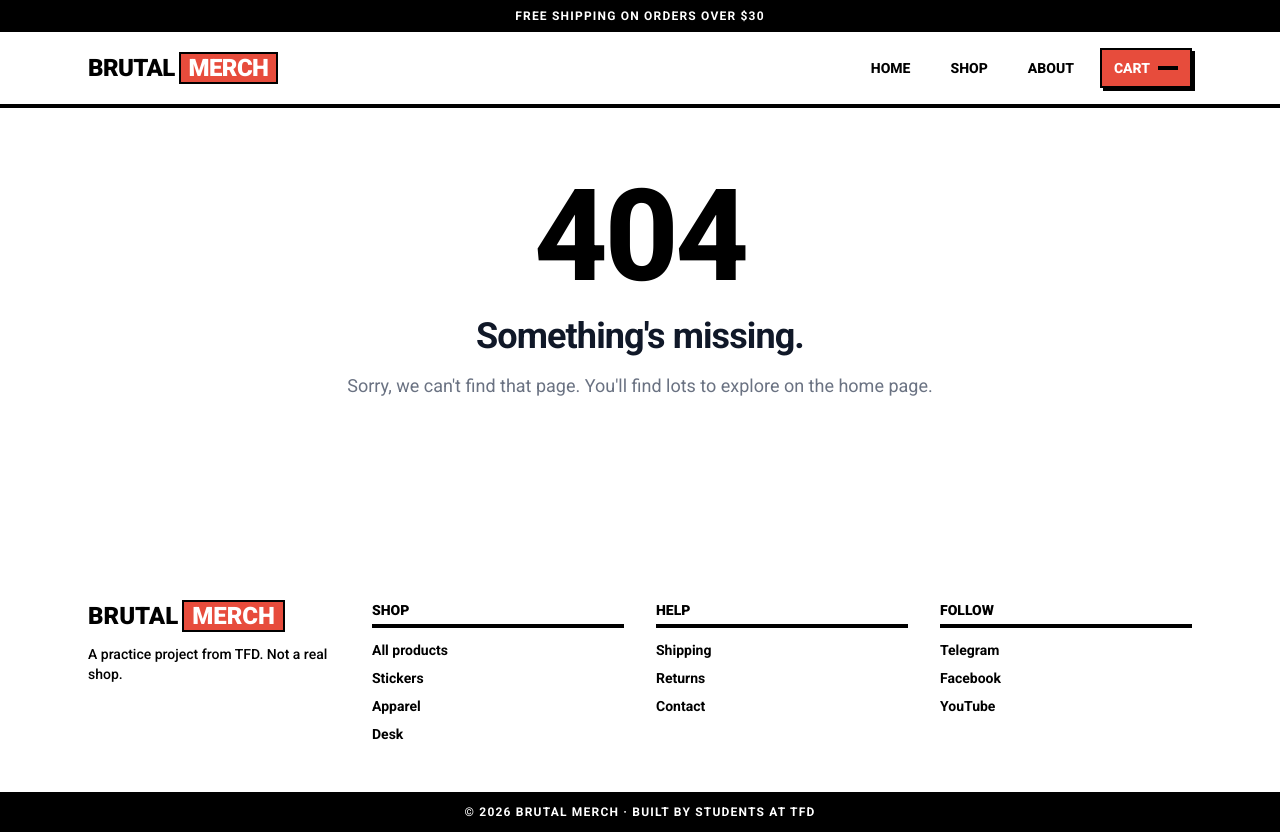
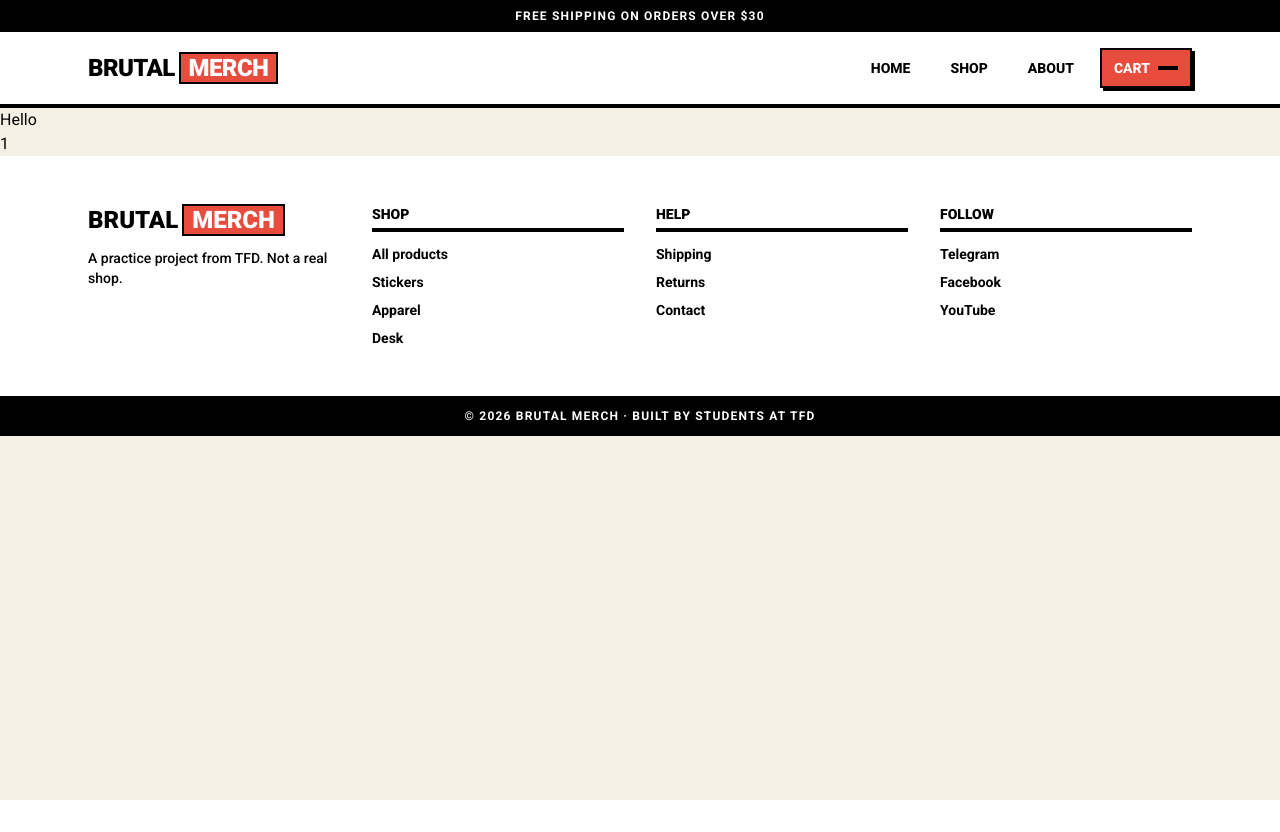
Before and after one commit to KimangKhenng/ctc-merch-weekend, a Vue app: page /products/1 in a window 1280 px wide. After the commit the page ends 800 px from the top, so only its background shows below. Built offline with nearby package versions, Linux system fonts and the light colour scheme.

Commit message:
product page

```diff
--- a/src/components/products/ProductCard.vue
+++ b/src/components/products/ProductCard.vue
@@ -11,13 +11,15 @@
         </div>
         <div class="p-4 flex flex-col gap-2 grow">
             <span class="self-start border-2 border-black text-xs font-bold uppercase px-2 py-0.5">{{ product.category
-            }}</span>
+                }}</span>
             <h3 class="text-lg font-black uppercase leading-tight">{{ product.name }}</h3>
             <p class="text-sm font-medium">{{ product.description }}</p>
             <div class="mt-auto pt-3 flex items-center justify-between gap-2">
                 <p class="text-xl font-black">$ {{ product.price }} <span v-if="product.oldPrice"
                         class="text-sm font-bold line-through text-black/50">${{ product.oldPrice }}</span></p>
                 <div class="flex gap-2">
+                    <button @click="goToProduct"
+                        class="border-2 border-black bg-white px-2 py-2 text-xs font-extrabold uppercase cursor-pointer">View</button>
                     <button
                         class="border-2 border-black bg-white px-2 py-2 text-xs font-extrabold uppercase cursor-pointer">Save</button>
                     <button @click="$emit('addToCart', product)"
@@ -46,5 +48,10 @@ export default {
         }
     },
     emits: ['addToCart'],
+    methods: {
+        goToProduct() {
+            this.$router.push(`/products/${this.product.id}`)
+        }
+    }
 }
 </script>
--- a/src/router/index.js
+++ b/src/router/index.js
@@ -4,6 +4,7 @@ import HomePage from "@/views/HomePage.vue";
 import ShopPage from "@/views/ShopPage.vue";
 import AboutPage from "@/views/AboutPage.vue";
 import NotFoundView from "@/views/NotFoundView.vue";
+import ProductDetailView from "@/views/ProductDetailView.vue";
 
 const router = createRouter({
     history: createWebHistory(),
@@ -11,6 +12,7 @@ const router = createRouter({
         { path: '/', component: HomePage },
         { path: '/about', component: AboutPage },
         { path: '/shops', component: ShopPage },
+        { path: "/products/:id", name: "product", component: ProductDetailView },
         { path: "/:pathMatch(.*)*", name: "not-found", component: NotFoundView },
     ],
     linkActiveClass: 'bg-black border-black text-white',
--- /dev/null
+++ b/src/views/ProductDetailView.vue
@@ -0,0 +1,4 @@
+<template>
+    <div>Hello</div>
+    <div>{{ $route.params.id }}</div>
+</template>
```
